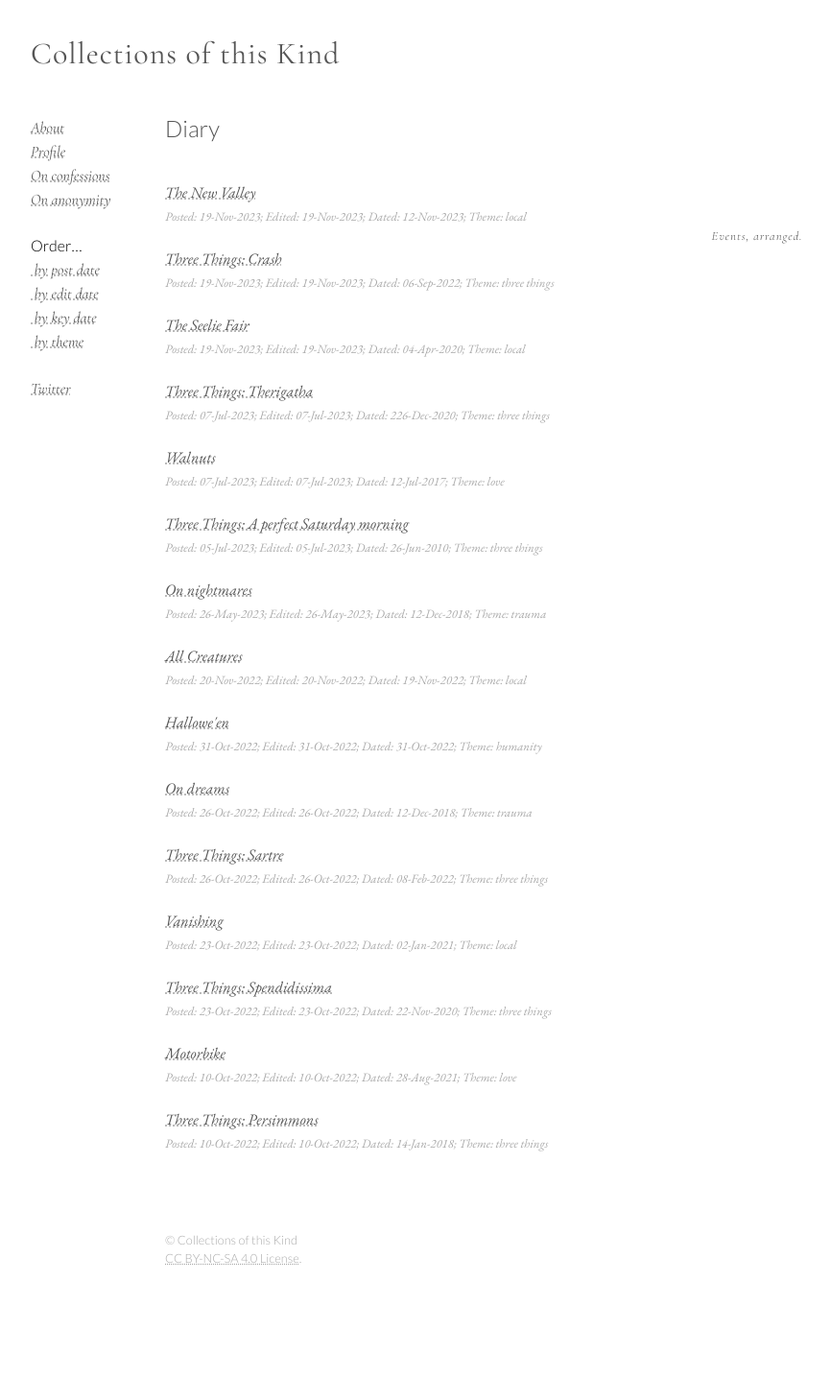
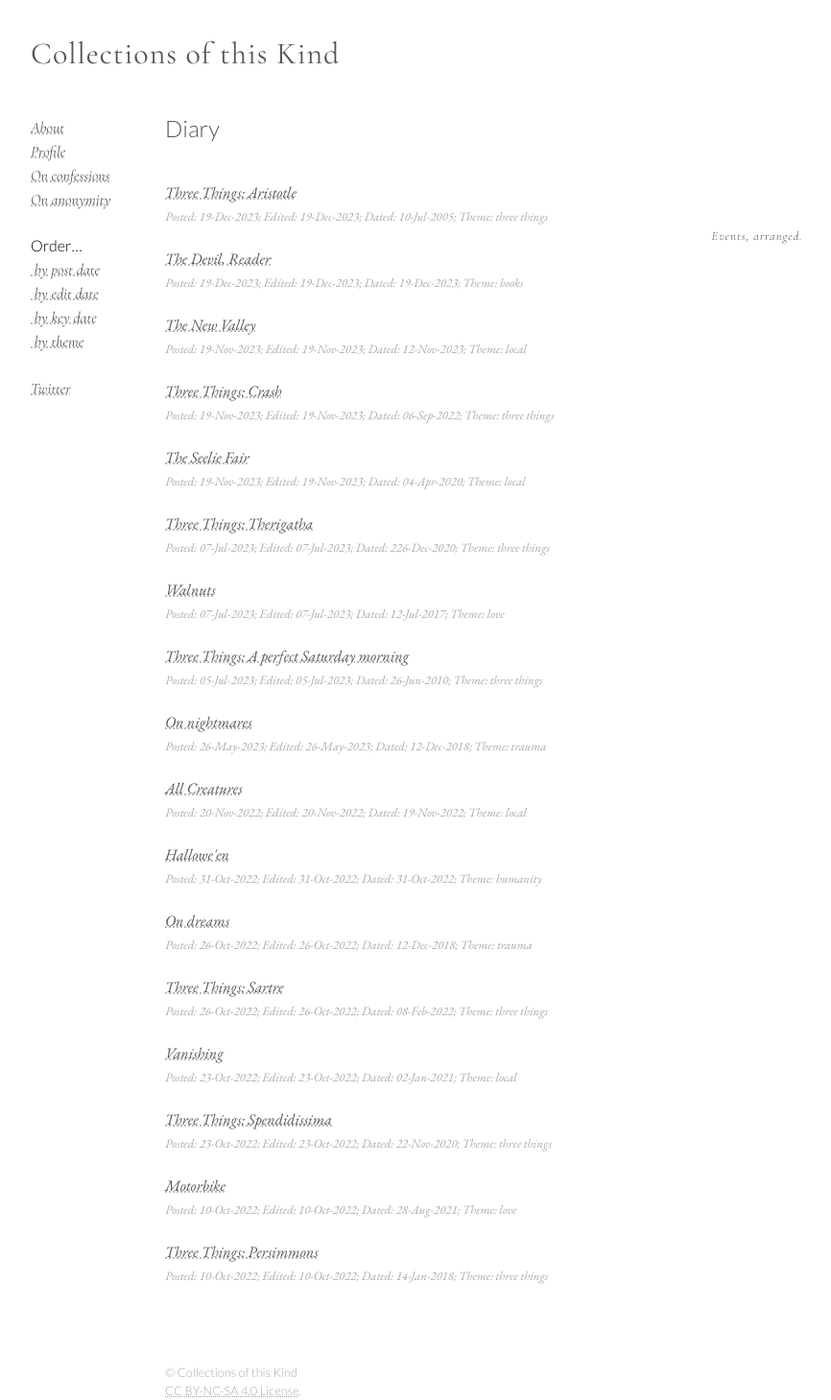
Before and after one commit to CollectionsOfThisKind/collectionsofthiskind.github.io, a Jekyll site: the page built from pages/diary/index.html, in a window 1280 px wide. Shown: the whole page at 96% size, without its empty margins (78-944 px from the left). Built offline with Jekyll 4.4.1, drawn with Linux system fonts in a browser that asks for light colours; before the commit the page ends 1321 px from its top, so only the background shows below that.

Commit message:
Add files via upload

```diff
--- a/pages/diary/index.html
+++ b/pages/diary/index.html
@@ -13,6 +13,29 @@ Events, arranged.
 
 
 <h2 class=top>Diary</h2>
+<p class='anchor'>
+<span class='theme' id='three things'>
+<span class='keydate' id='20050710'>
+<span class='postdate' id='20231219'>
+<span class='editdate' id='20231219'>
+<a href="three-aristotle.html">Three Things: Aristotle</a>
+</span>
+</span>
+</span>
+</span>
+</p>
+
+<p class='anchor'>
+<span class='theme' id='books'>
+<span class='keydate' id='20231219'>
+<span class='postdate' id='20231219'>
+<span class='editdate' id='20231219'>
+<a href="thedevilreader.html">The Devil, Reader</a>
+</span>
+</span>
+</span>
+</span>
+</p>
 
 <p class='anchor'>
 <span class='theme' id='local'>
--- a/pages/diary/three-aristotle.html
+++ b/pages/diary/three-aristotle.html
@@ -20,7 +20,7 @@ layout: page
 <p>
 Reading Aristotle<br />
 in an Austrian sauna,<br />
-as a fly rests from the heat on my knee.
+as a fly rests from the heat, on my knee.
 </p>
 
 <p class=diarydate>10 Jul 2005</p>
```
Also changed, not shown: pages/diary/thedevilreader.html (added, +23 -0 lines).
